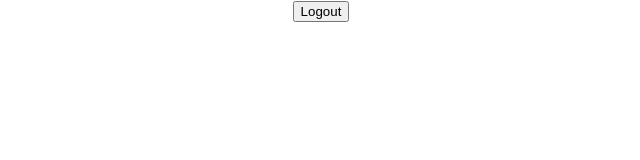
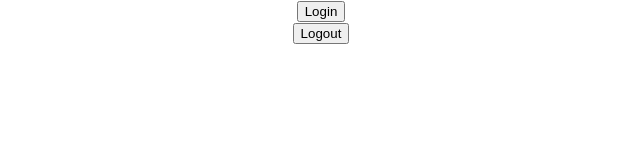
Before and after one commit to singamreddyanitha/React-Basics, a React (Create React App) app: page / in a window 1280 px wide. Shown: the top 160 px of the page, without its empty margins (319-959 px from the left). Built offline with nearby package versions, Linux system fonts and the light colour scheme.

Commit message:
commit changes

```diff
--- a/src/App.js
+++ b/src/App.js
@@ -5,7 +5,7 @@ import './App.css';
 // import SocialButtons from "./SocialButtons";
 // import ClassComponent from './Components/classComponents';
 // import CounterUsingHook from "./Components/classComponents/CounterUsingHook"
-// import UsingIfElse from "./Components/ConditionalRendering/usingIfElse"
+import UsingIfElse from "./Components/ConditionalRendering/usingIfElse"
 // import IfElseWithHook from "./Components/ConditionalRendering/IfElseWithHook";
 //  import ElementVariableUsingReact from "./Components/ConditionalRendering/ElementVariableUsingReact";
 // import UsingTernaryOperatorInReact from "./Components/ConditionalRendering/UsingTernaryOperatorInReact";
@@ -22,7 +22,7 @@ function App() {
        <SocialButtons like = "Like" comment = "Comment" share = "Share" /> */}
        {/* <ClassComponent /> */}
        {/* <CounterUsingHook/> */}
-       {/* <UsingIfElse /> */}
+       <UsingIfElse />
        {/* <IfElseWithHook/> */}
        {/* <ElementVariableUsingReact /> */}
        {/* <UsingTernaryOperatorInReact /> */}
--- a/src/Components/ConditionalRendering/usingIfElse.js
+++ b/src/Components/ConditionalRendering/usingIfElse.js
@@ -1,22 +1,50 @@
 import React, { Component } from 'react'
 
 class UsingIfElse extends Component {
-    state = {isLoggedIn: true} // change islogged: false => then in browser will get output showing difference
+    state = {isLoggedIn: false} // change islogged: false => then in browser will get output showing difference
 
-    renderAuthButton = () => {
-        const {isLoggedIn} = this.state
-       if (isLoggedIn === true) {
-        return <button>Logout</button>
-       }
-       return <button>Login</button>
 
-    }
 
   render() {
+    const renderAuthButton = () => {
+      const {isLoggedIn} = this.state
+     if (isLoggedIn === true) {
+      return <button>Logout</button>
+     }
+     return <button>Login</button>
+
+  }
+
     return (
-      <div>{this.renderAuthButton()}</div>
+      <div>{renderAuthButton()}</div>
     )
   }
 }
 
+
+
 export default UsingIfElse
+
+// class UsingIfElse extends Component {
+//   state = {isLoggedIn: true} // change islogged: false => then in browser will get output showing difference
+
+//   renderAuthButton = () => {
+//     const {isLoggedIn} = this.state
+//    if (isLoggedIn === true) {
+//     return <button>Logout</button>
+//    }
+//    return <button>Login</button>
+
+// }
+
+// render() {
+
+//   return (
+//     <div>{this.renderAuthButton()}</div>
+//   )
+// }
+// }
+
+
+
+// export default UsingIfElse
```
